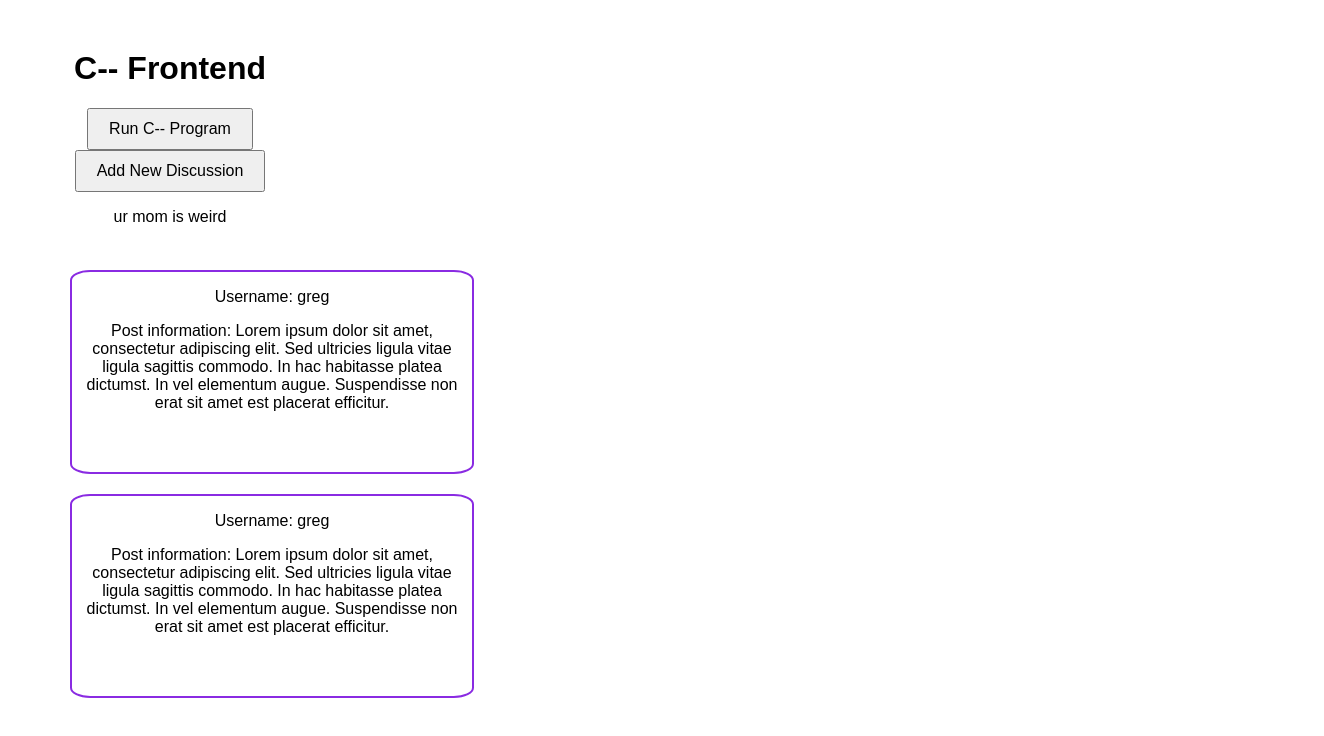
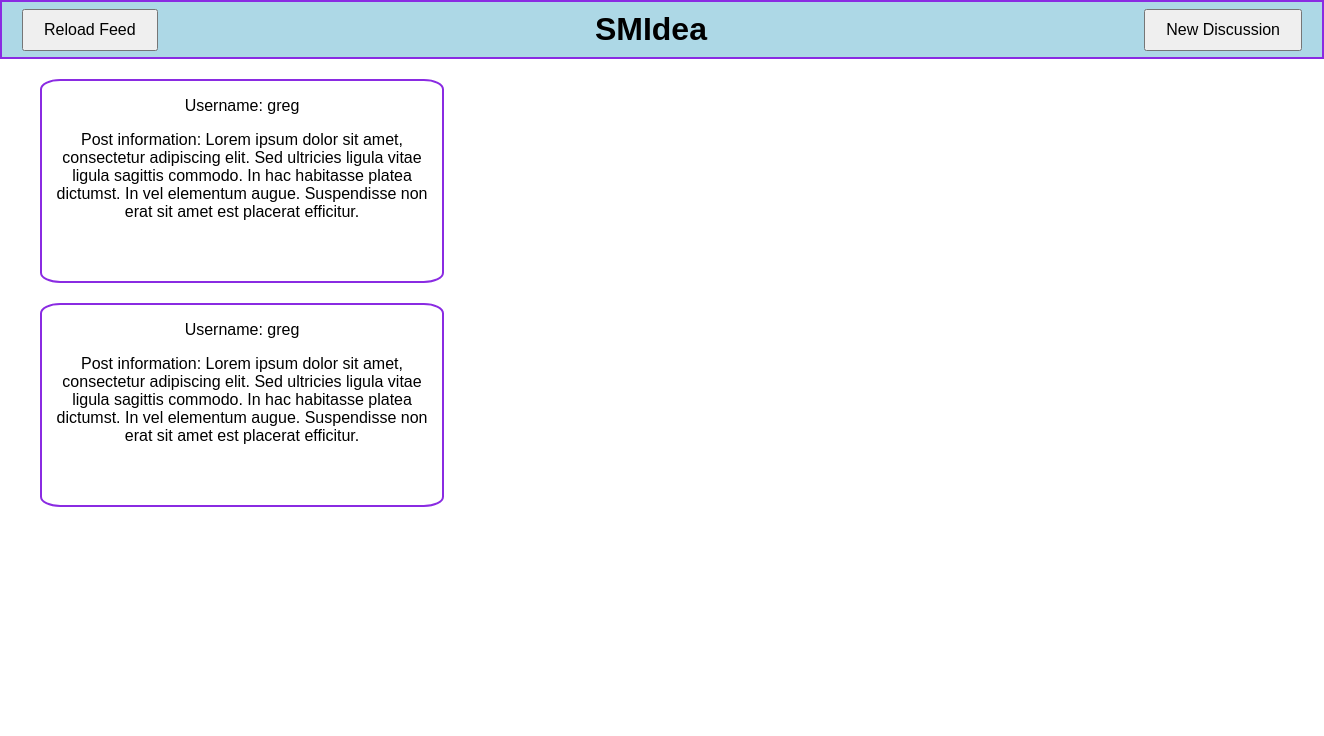
Before and after one commit to MatthewObirek/SMIdea, a plain HTML site: page Frontend/index.html in a window 1280 px wide. Shown: the whole page, 1324 px wide, since content can reach past the window. Drawn offline with Linux system fonts and the light colour scheme.

Commit message:
Added topbar

```diff
--- a/Frontend/css/style.css
+++ b/Frontend/css/style.css
@@ -1,12 +1,25 @@
 body {
     font-family: Arial, sans-serif;
     text-align: center;
-    margin: 50px;
+    margin: 0px;
+    padding: 0px;
 }
 
 button {
     padding: 10px 20px;
     font-size: 16px;
+}
+
+.top-bar {
+    width: 100%;
+    height: 35px;
+    background-color: lightblue;
+    border: 2px solid blueviolet;
+    position: relative;
+    display: flex;
+    justify-content: space-between;
+    align-items: center;
+    padding: 10px 20px;
 }
 
 .container{
@@ -32,7 +45,9 @@ button {
     position: absolute;
     top: 0;
     left: 0;
-    opacity: 0.8;  /* for demo purpose  */
+    opacity: 0.6;  /* for demo purpose  */
+    border-radius: 5%;
+    border: 2px solid blueviolet;
 }
 .stack-top{
     z-index: 1;
--- a/Frontend/index.html
+++ b/Frontend/index.html
@@ -8,16 +8,15 @@
 </head>
 <body>
     <script src="js/script.js"></script>
-    <div class="container" id="mainContainer">
-        <h1>C-- Frontend</h1>
-        <button id="runButton">Run C-- Program</button>
-        <div id="output"></div>
-        <button id="addNewDiscussion">Add New Discussion</button>
-        <p>ur mom is weird</p>
 
-
+    <div class="top-bar">
+        <button id="runButton">Reload Feed</button>
+        <h1>SMIdea</h1>
+        <button id="addNewDiscussion">New Discussion</button>
     </div>
 
+    <div class="container" id="mainContainer">
+        <div id="output" output="feedContainer"></div>
         <div class="post-container" id="initPost">
             <p>Username: greg</p>
             <p>Post information: Lorem ipsum dolor sit amet,
@@ -34,5 +33,8 @@
                 platea dictumst. In vel elementum augue. Suspendisse
                 non erat sit amet est placerat efficitur. </p>
         </div>
+
+    </div>
+
 </body>
 </html>
```
Lines whose indentation alone changed are shown as unchanged.
